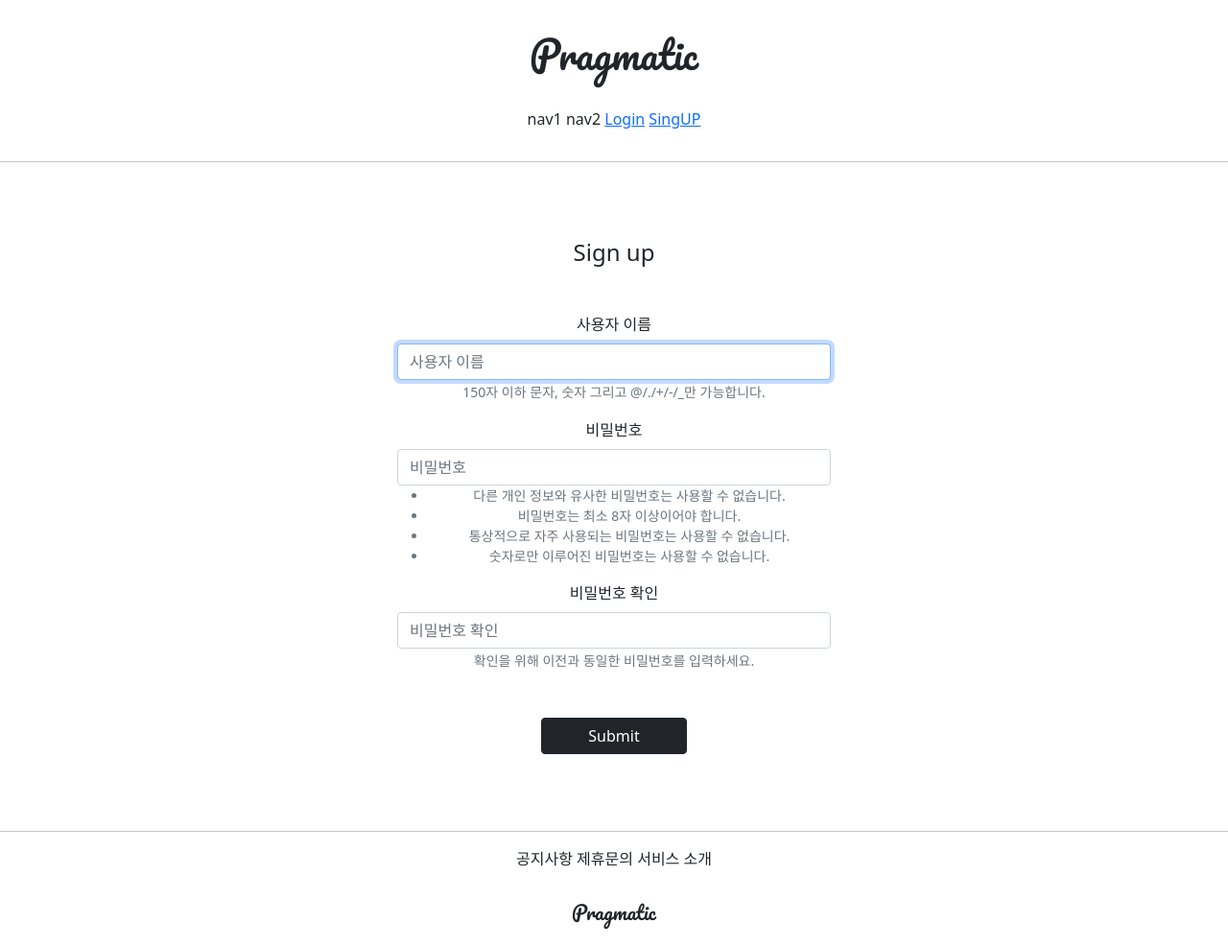
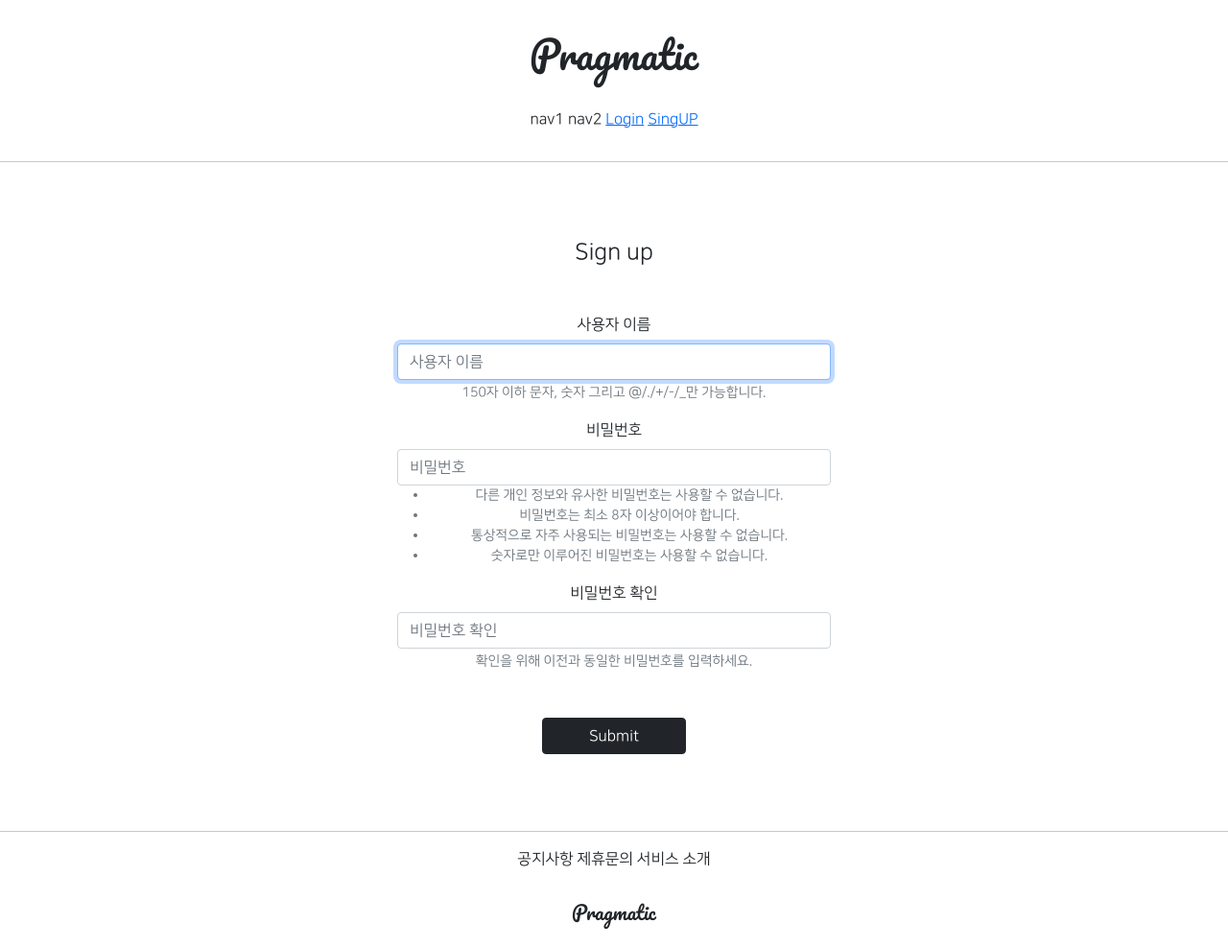
Before and after one commit to lugia574/gis_2ban_1, a Django app: page /account/create/ in a window 1280 px wide. Shown: the whole page at 96% size. Run offline with Django 3.2, Linux system fonts and the light colour scheme; parts of the project's set-up code (start-up, migrations or seed data) failed here and were passed over; some libraries are stand-ins or nearby versions.

Commit message:
2021/07/15 - 2 나눔폰트 적용

```diff
--- a/templates/base.html
+++ b/templates/base.html
@@ -1,7 +1,7 @@
 <!DOCTYPE html>
 <html lang="ko">
     {% include 'head.html' %}
-<body>
+<body style="font-family: 'NanumSquareR'">
     {% include 'header.html' %}
     <hr>
 
--- a/templates/head.html
+++ b/templates/head.html
@@ -13,4 +13,31 @@
     {#   default css link    #}
     <link rel="stylesheet" type="text/css" href="{% static 'base.css' %}">
 
+{#    src: local('NanumSquareEB'), >> 사용자컴퓨터에 폰트가 있음 그걸 적용#}
+{#     url("{% static 'fonts/NanumSquareEB.otf' %}") format("opentype"); >> 없음 이걸 적용하라#}
+
+    <style>
+        @font-face {
+            font-family: 'NanumSquareR';
+            src: local('NanumSquareR'),
+            url("{% static 'fonts/NanumSquareR.otf' %}") format("opentype");
+        }
+        @font-face {
+            font-family: 'NanumSquareEB';
+            src: local('NanumSquareEB'),
+            url("{% static 'fonts/NanumSquareEB.otf' %}") format("opentype");
+        }
+        @font-face {
+            font-family: 'NanumSquareB';
+            src: local('NanumSquareB'),
+            url("{% static 'fonts/NanumSquareB.otf' %}") format("opentype");
+        }
+        @font-face {
+            font-family: 'NanumSquareL';
+            src: local('NanumSquareL'),
+            url("{% static 'fonts/NanumSquareL.otf' %}") format("opentype");
+        }
+    </style>
+
+
 </head>
```
Also changed, not shown: static/fonts/NanumSquareB.otf (added), static/fonts/NanumSquareEB.otf (added), static/fonts/NanumSquareL.otf (added), static/fonts/NanumSquareR.otf (added).
